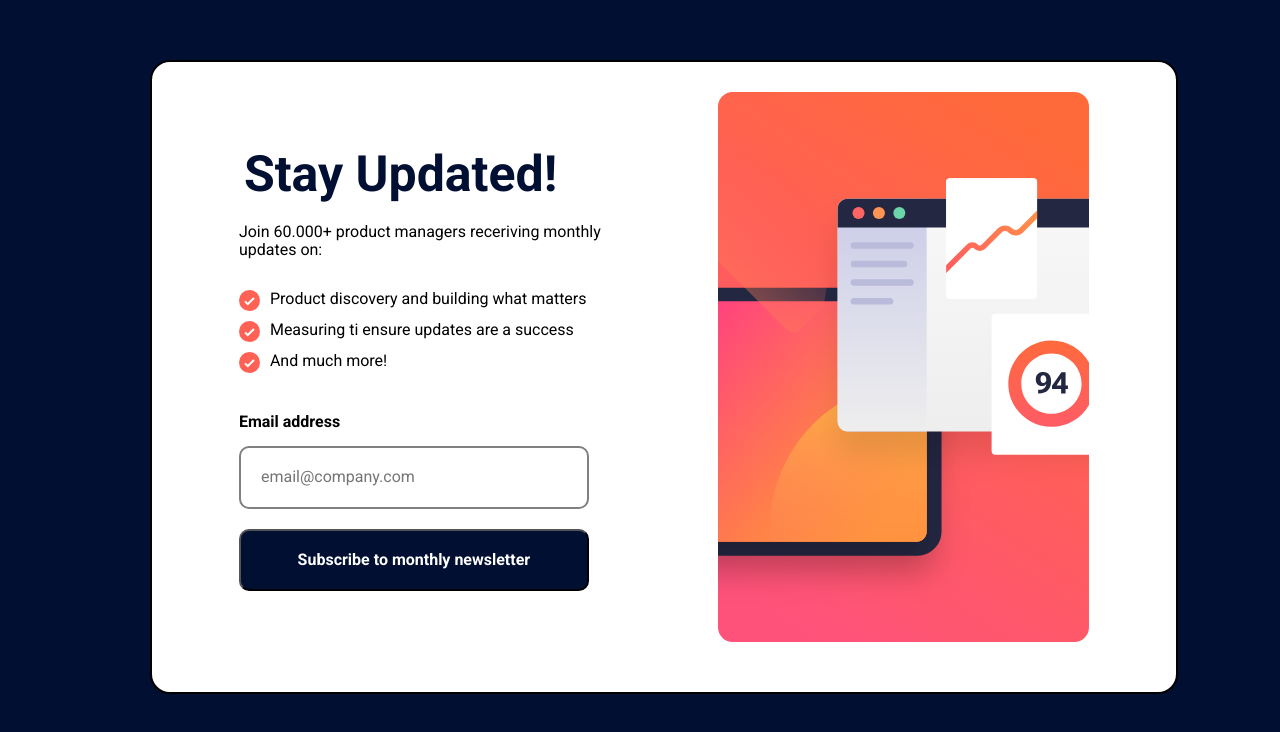
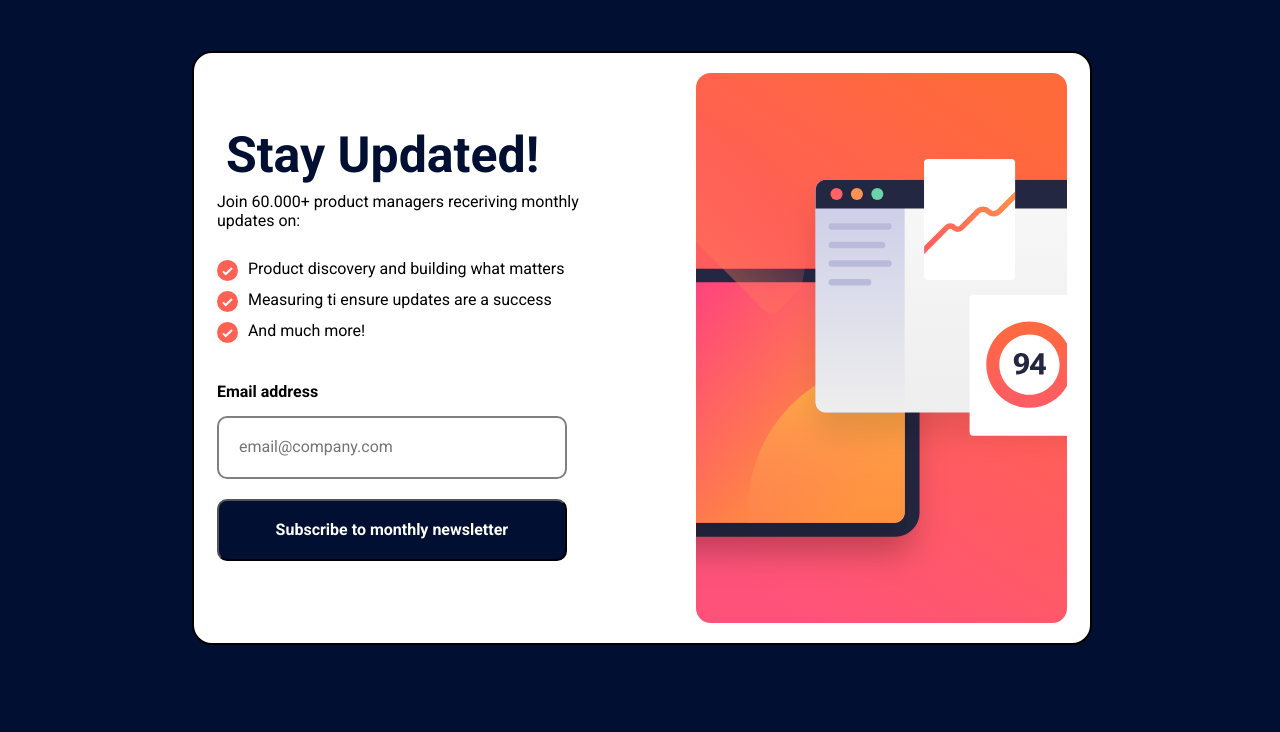
Before and after one commit to thiagojm23/FrontendMentor_Projeto1, a website: page index.html in a window 1280 px wide. Drawn offline with nearby package versions, Linux system fonts and the light colour scheme.

Commit message:
Começando as validações com JS

```diff
--- a/index.html
+++ b/index.html
@@ -7,6 +7,7 @@
   <link rel="icon" type="image/png" sizes="32x32" href="./assets/images/favicon-32x32.png">
   <link rel="stylesheet" href="node_modules/normalize.css/normalize.css">
   <link rel="stylesheet" href="styles/style.css">
+  <script src="main.js" defer></script>
 
   <title>Newsletter</title>
   <style>
--- /dev/null
+++ b/main.js
@@ -0,0 +1,10 @@
+const input = document.querySelector(".email input");
+if (input) {
+  const isso = input.value;
+  console.log(isso);
+  if (isso.includes("@")) {
+    const usuario = isso.substring(0, isso.indexOf("@"));
+  }
+}
+string = "meuNomeÉThiago";
+console.log(string.substring(1, 4));
--- a/styles/style.css
+++ b/styles/style.css
@@ -11,20 +11,19 @@ body {
 }
 .conteudo {
   display: flex;
-  padding: 9% 12% 6% 22%;
   gap: 30px;
-  width: 80%;
-  margin: 60px 0px 0px 150px;
-  padding: 30px 0px 50px 0px;
-  border-style: solid;
+  width: 70%;
+  margin: 4% 0% 0% 15%;
+  padding-top: 20px;
+  padding-bottom: 20px;
   border-radius: 20px;
   background-color: white;
   justify-content: center;
   border: 2px solid #000;
 }
 .conteudo__principal {
+  display: flex;
   padding-top: 20px;
-  display: flex;
   flex-direction: column;
 }
 .conteudo__principal p {
@@ -32,12 +31,13 @@ body {
 }
 .conteudo__principal h1 {
   font-size: 50px;
-  padding-left: 5px;
-  margin-bottom: 20px;
+  padding-left: 2%;
+  margin-bottom: 2%;
   color: #010f33;
 }
 .grafico {
   height: 550px;
+  max-width: 100%;
 }
 .lista-de-vantagens {
   display: flex;
```
